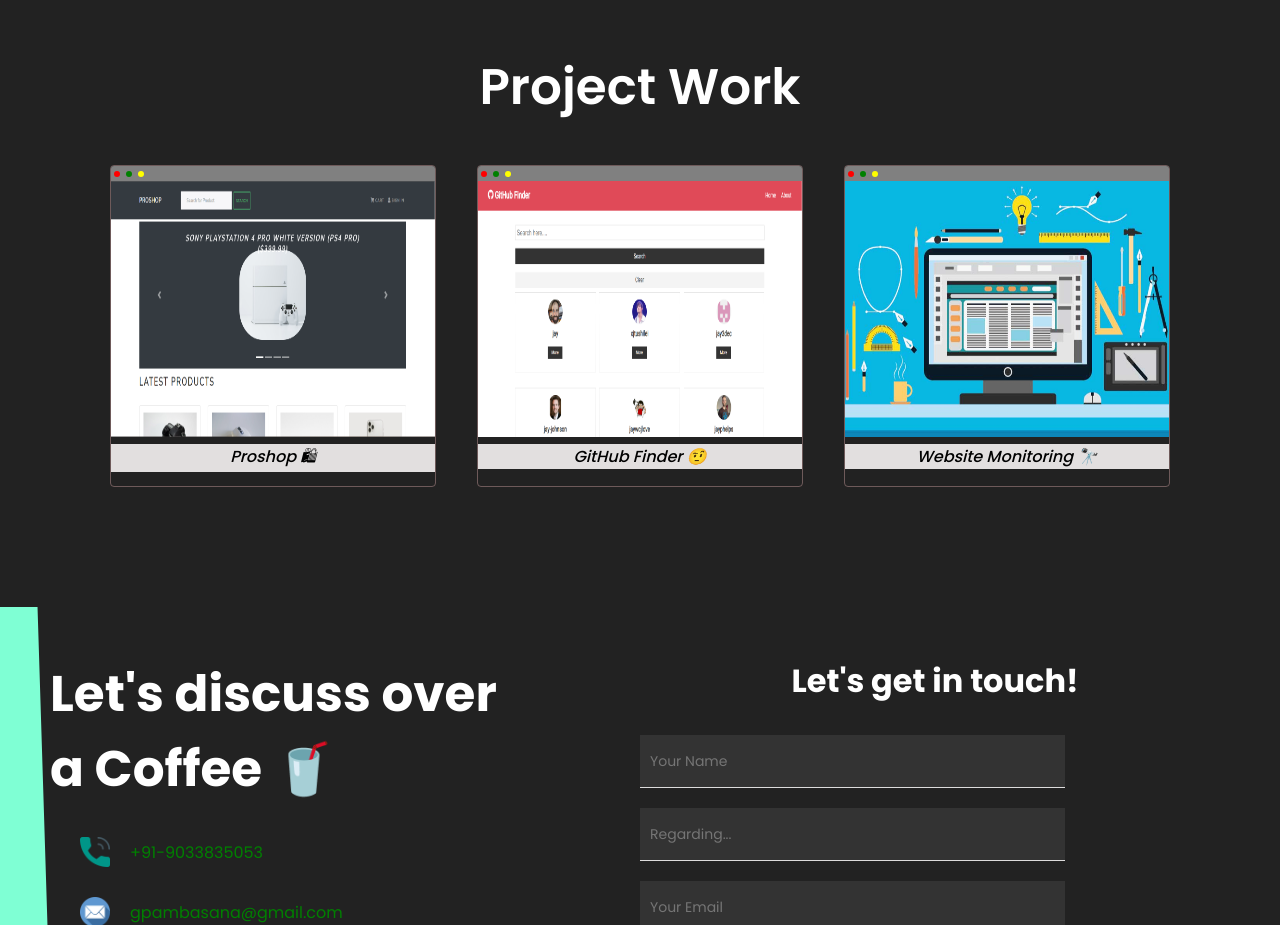
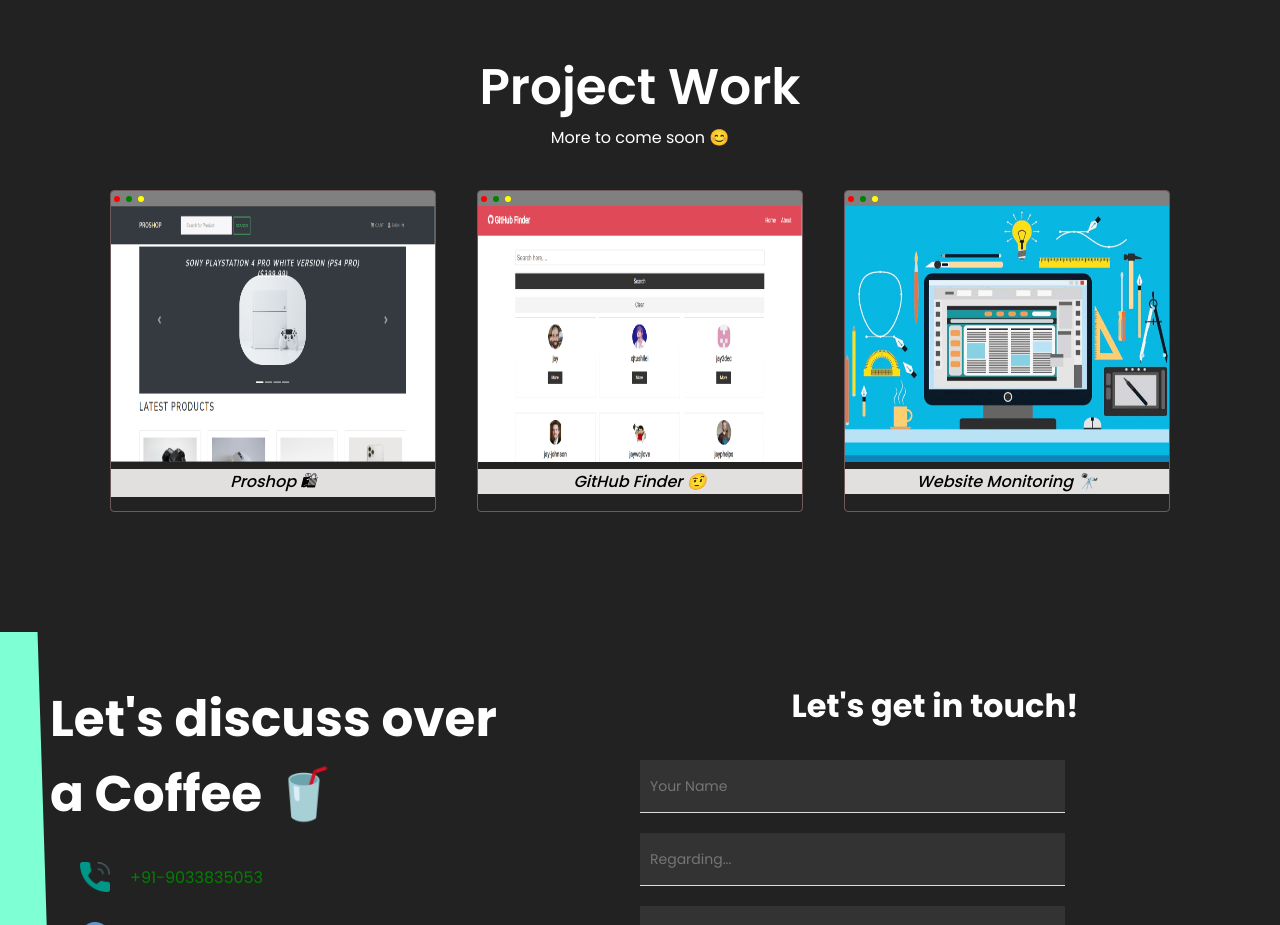
Before and after one commit to gaurang-ambasana/portfolio-website, a React (Create React App) app: page / in a window 1280 px wide. Shown: the part 1600-2525 px from the top of the page. Built offline with nearby package versions, Linux system fonts and the light colour scheme.

Commit message:
added desc.

```diff
--- a/src/components/projects-info/ProjectInfo.jsx
+++ b/src/components/projects-info/ProjectInfo.jsx
@@ -6,6 +6,7 @@ const ProjectInfo = () => {
   return (
     <div className="pl">
       <h1 className="pl-title">Project Work</h1>
+      <p className="p-desc">More to come soon 😊</p>
       <div className="pl-list">
         {projectData.map((project) => (
           <Project
```
